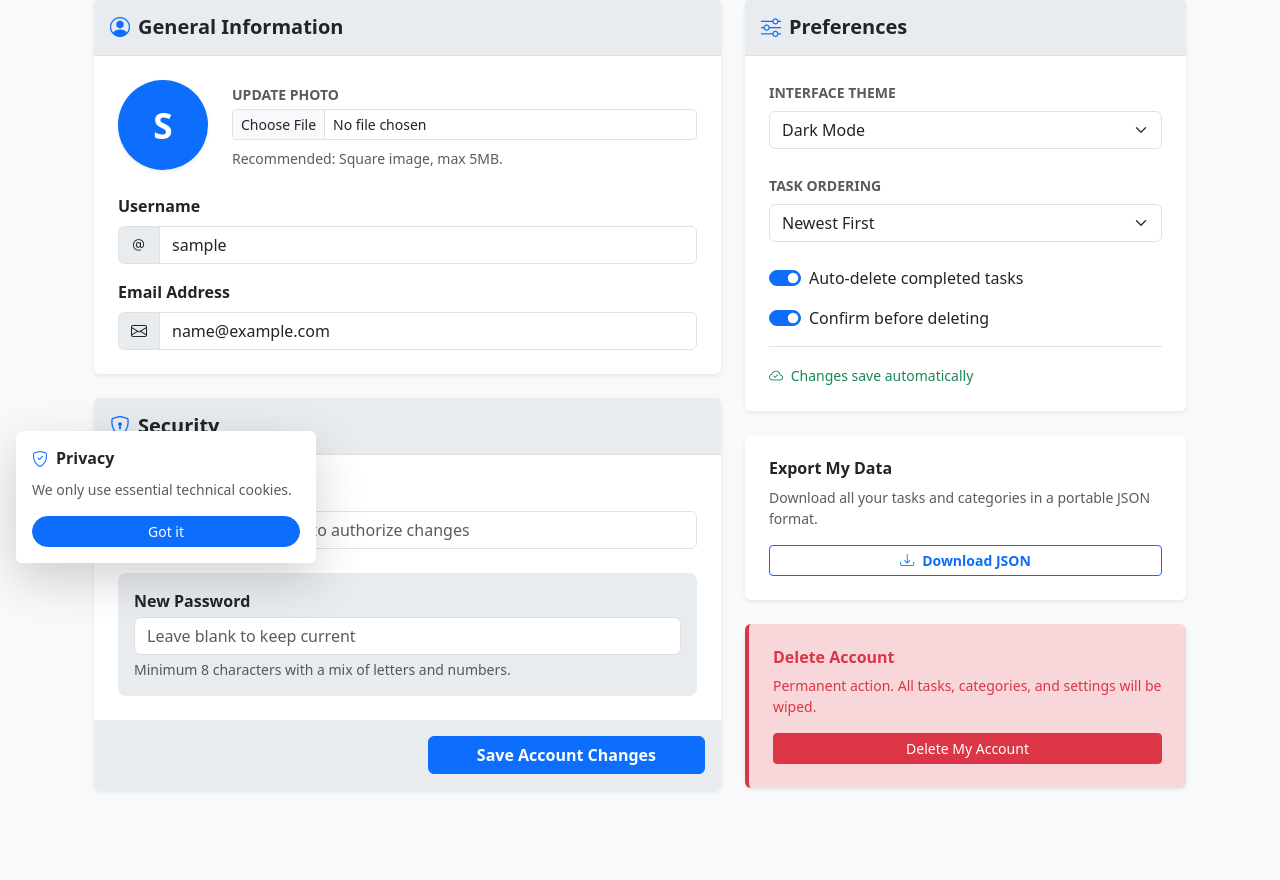
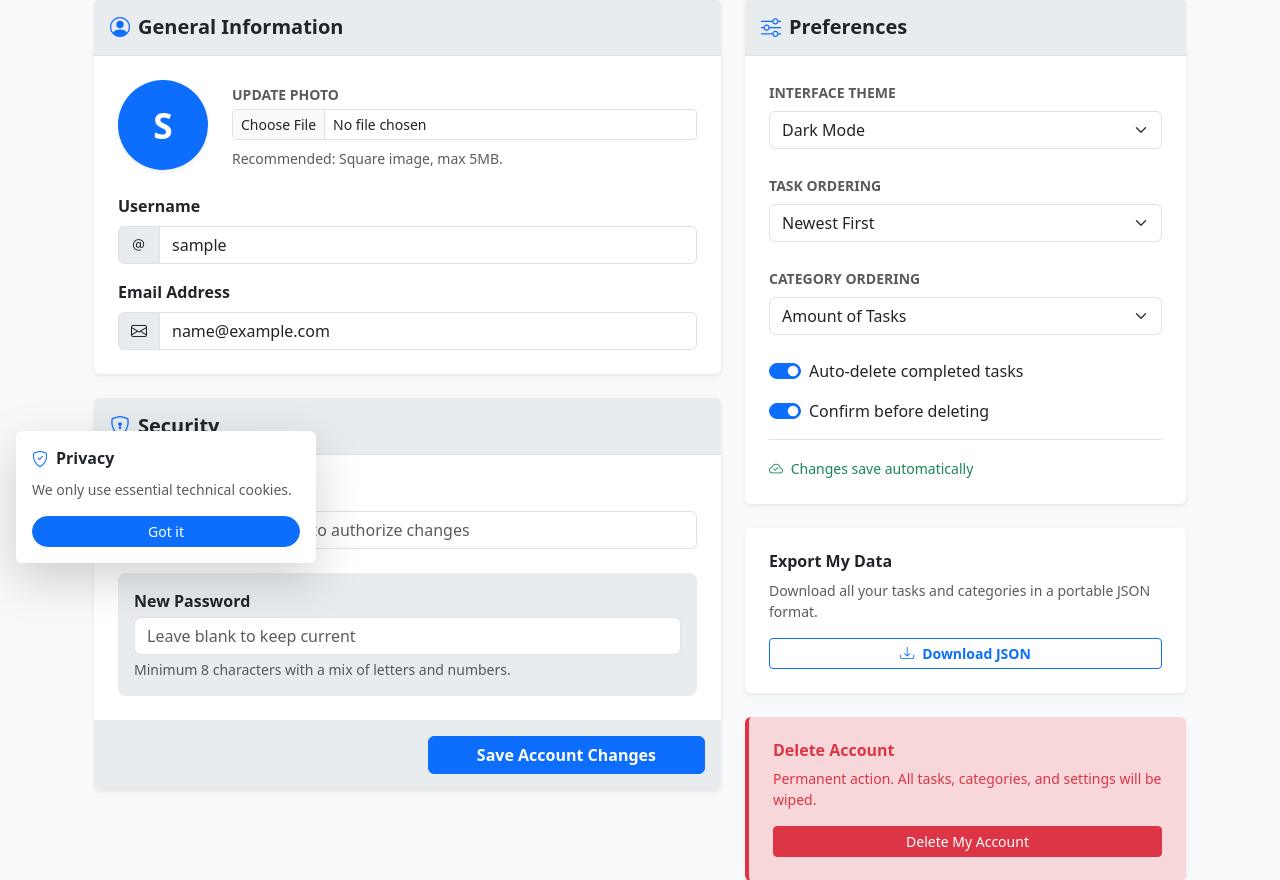
Before and after one commit to ErMichele/ToPlanBlock, a Flask app: page /account in a window 1280 px wide. Shown: the part 201-1081 px from the top of the page. Run offline with Flask 3, Linux system fonts and the light colour scheme; the visitor is signed in with stand-in values (Sample User, id 1); some libraries are stand-ins or nearby versions.

Commit message:
Added filter to categories

```diff
--- a/app.py
+++ b/app.py
@@ -468,6 +468,7 @@
     session['auto_delete'] = 'auto_delete' in request.form
     session['confirm_delete'] = 'confirm_delete' in request.form
     session['sort_by'] = request.form.get('sort_by', 'newest')
+    session['cat_sort_by'] = request.form.get('cat_sort_by', 'amount')
     session['theme'] = request.form.get('theme', 'system')
 
     if request.headers.get('X-Requested-With') == 'XMLHttpRequest':
@@ -703,7 +704,18 @@
     completed_filtered_tasks = q.filter(Todo.completed == True).distinct().count()
     progress_percent = int((completed_filtered_tasks / total_filtered_tasks * 100)) if total_filtered_tasks > 0 else 0
     pagination = q.distinct().paginate(page=page, per_page=10, error_out=False)
-    categories = Category.query.filter_by(user_id=current_user.id).order_by(Category.name).all()
+
+    cat_sort_pref = session.get('cat_sort_by', 'amount')
+    base_q = Category.query.filter_by(user_id=current_user.id)
+    if cat_sort_pref == 'alpha':
+        categories = base_q.order_by(Category.is_locked.desc(), Category.name.asc()).all()
+    elif cat_sort_pref == 'newest':
+        categories = base_q.order_by(Category.is_locked.desc(), Category.id.desc()).all()
+    else: # amount
+        categories = (base_q.outerjoin(Category.todos)
+                        .group_by(Category.id)
+                        .order_by(Category.is_locked.desc(), db.func.count(Todo.id).desc(), Category.name.asc())
+                        .all())
     all_tasks = Todo.query.filter_by(user_id=current_user.id).order_by(Todo.task.asc()).all()
 
     return render_template('todo.html',
--- a/templates/account.html
+++ b/templates/account.html
@@ -113,6 +113,15 @@
             </select>
           </div>
 
+          <div class="mb-4">
+            <label class="form-label fw-bold small text-muted text-uppercase">Category Ordering</label>
+            <select name="cat_sort_by" class="form-select pref-auto-save">
+              <option value="amount" {% if session.get('cat_sort_by')=='amount' %}selected{% endif %}>Amount of Tasks</option>
+              <option value="newest" {% if session.get('cat_sort_by')=='newest' %}selected{% endif %}>Newest First</option>
+              <option value="alpha" {% if session.get('cat_sort_by')=='alpha' %}selected{% endif %}>Alphabetical (A-Z)</option>
+            </select>
+          </div>
+
           <div class="form-check form-switch mb-3">
             <input class="form-check-input pref-auto-save" type="checkbox" name="auto_delete" id="autoDelete"
             {% if session.get('auto_delete') %}checked{% endif %}>
@@ -212,11 +221,13 @@
   </div>
 </div>
 
+{% endblock %}
+
+{% block extra_scripts %}
 <script nonce="{{ g.nonce }}">
   const CSRF_TOKEN = "{{ csrf_token() }}";
   const PREF_URL = "{{ url_for('update_preferences') }}";
   const EXPORT_URL = "{{ url_for('export_tasks') }}";
 </script>
 <script src="{{ url_for('static', filename='js/account.js') }}"></script>
-
 {% endblock %}
--- a/templates/base.html
+++ b/templates/base.html
@@ -8,6 +8,7 @@
   <meta name="viewport" content="width=device-width, initial-scale=1">
 
   <title>{% block title %}ToPlanBlock — Task Manager by ErMichele{% endblock %}</title>
+  <link rel="icon" type="image/png" href="{{ url_for('static', filename='favicon.png') }}">
 
   <meta name="description" content="ToPlanBlock — A clean, efficient task manager with categories, progress tracking, and smart filtering. Built as an educational project by ErMichele.">
   <meta name="keywords" content="ToPlanBlock, task manager, todo app, productivity, planner, categories, student project, ErMichele">
@@ -62,13 +63,11 @@
     })();
   </script>
 
-  <link href="https://cdn.jsdelivr.net/npm/bootstrap@5.3.2/dist/css/bootstrap.min.css" rel="stylesheet">
+  <link rel="stylesheet" href="https://cdn.jsdelivr.net/npm/bootstrap@5.3.2/dist/css/bootstrap.min.css">
   <link rel="stylesheet" href="https://cdn.jsdelivr.net/npm/bootstrap-icons@1.11.3/font/bootstrap-icons.min.css">
-  <script src="https://cdn.jsdelivr.net/npm/bootstrap@5.3.2/dist/js/bootstrap.bundle.min.js"></script>
   <link rel="stylesheet" href="https://cdnjs.cloudflare.com/ajax/libs/cropperjs/1.6.1/cropper.min.css">
-  <script src="https://cdnjs.cloudflare.com/ajax/libs/cropperjs/1.6.1/cropper.min.js"></script>
   <link rel="stylesheet" href="{{ url_for('static', filename='css/main.css')}}">
-  <link rel="icon" type="image/png" href="{{ url_for('static', filename='favicon.png') }}">
+  {% block extra_styles %}{% endblock %}
 </head>
 
 <body class="bg-body-tertiary d-flex flex-column min-vh-100">
@@ -167,7 +166,10 @@
     <div class="spinner-border text-primary" role="status" style="width: 3rem; height: 3rem;"></div>
   </div>
 
-  <script src="{{ url_for('static', filename='js/main.js') }}"></script>
 </body>
 
+<script src="{{ url_for('static', filename='js/main.js') }}"></script>
+<script src="https://cdn.jsdelivr.net/npm/bootstrap@5.3.2/dist/js/bootstrap.bundle.min.js"></script>
+<script src="https://cdnjs.cloudflare.com/ajax/libs/cropperjs/1.6.1/cropper.min.js"></script>
+{% block extra_scripts %}{% endblock %}
 </html>
```
Also changed, not shown: static/js/todo.js (+4 -4 lines), templates/todo.html (+7 -2 lines).
